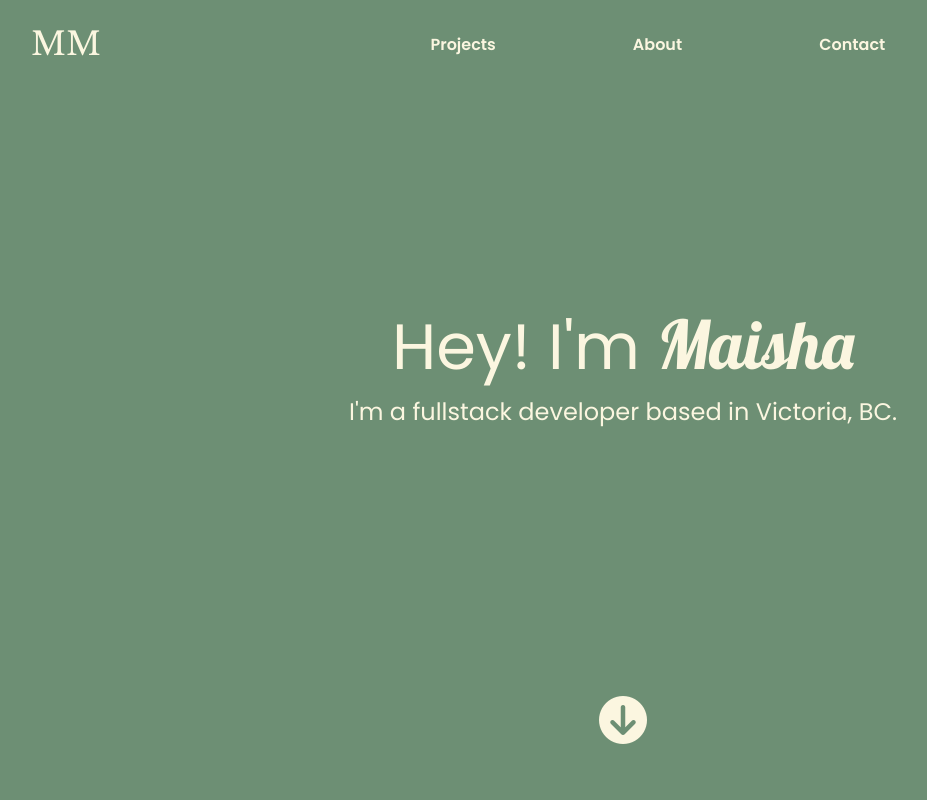
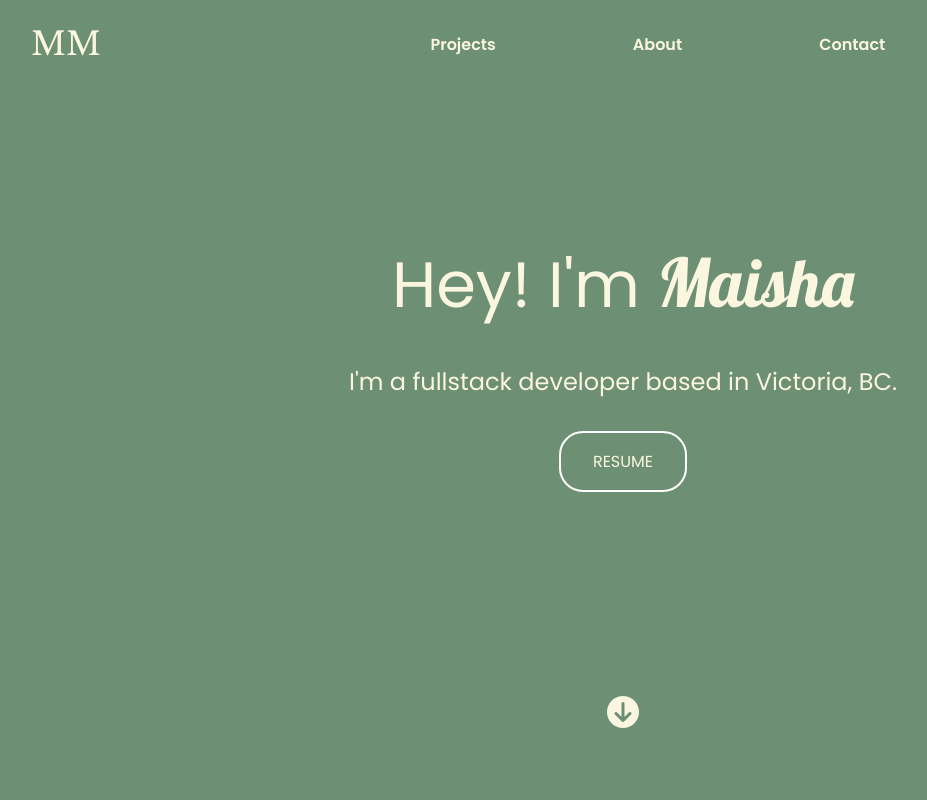
Before and after one commit to maishamir/mySite-react, a React (Vite) app: page / in a window 1280 px wide. Shown: the top 800 px of the page, without its empty margins (17-944 px from the left). Built offline with nearby package versions, Linux system fonts and the light colour scheme; some icons are missing.

Commit message:
added resume and made minor styling fixes

```diff
--- a/index.html
+++ b/index.html
@@ -1,6 +1,7 @@
 <!DOCTYPE html>
 <html lang="en">
   <head>
+    <link rel="stylesheet" href="index.scss">
     <meta charset="UTF-8" />
     <meta name="viewport" content="width=device-width, initial-scale=1.0" />
     <link rel="preconnect" href="https://fonts.googleapis.com" />
--- /dev/null
+++ b/index.scss
@@ -0,0 +1,3 @@
+html {
+    scroll-behavior: smooth;
+}
--- a/src/components/Hero/Hero.jsx
+++ b/src/components/Hero/Hero.jsx
@@ -2,6 +2,7 @@ import React from "react";
 import heroImg from "../../assets/images/Maisha Mir_LI.jpg";
 import arrow from "/Users/maishamir/Documents/mySite-react/public/icons/arrow button circle.svg"
 import { FontAwesomeIcon } from "@fortawesome/react-fontawesome";
+import resume from "/Users/maishamir/Documents/mySite-react/src/assets/Maisha Mir - Resume.pdf"
 import "./Hero.scss";
 
 function Hero() {
@@ -12,11 +13,12 @@ function Hero() {
         <div className="hero__text">
           <h1 className="hero__title">Hey! I'm <span className="hero__title-italic">Maisha</span></h1>
           <p className="hero__blurb">I'm a fullstack developer based in Victoria, BC.</p>
+          <a href={resume} target="_blank" className="hero__resume">Resume</a>
         </div>
           </div>
 
           <div className="hero__arrow bounce">
-              <a href="#projects"><i className="fa-solid fa-circle-arrow-down fa-3x" style={{color: "#fbf6e0"}} /></a>
+              <a href="#projects"><i className="fa-solid fa-circle-arrow-down fa-2x" style={{color: "#fbf6e0"}} /></a>
       </div>
     </main>
   );
--- a/src/components/Hero/Hero.scss
+++ b/src/components/Hero/Hero.scss
@@ -29,6 +29,25 @@
   &__text {
     text-align: center;
     color: #fbf6e0;
+    display: flex;
+    flex-direction: column;
+    gap: 2rem;
+
+    a {
+      text-decoration: none;
+      color: #fbf6e0;
+      padding: 1rem 2rem;
+      border: 2px solid white;
+      // width: 33%;
+      border-radius: 1.5rem;
+      margin: 0 auto;
+
+      &:hover {
+        background: rgba(251, 246, 224, 0.5);
+      }
+    }
+
+
   }
 
   &__blurb {
@@ -41,13 +60,14 @@
     border-radius: 50%;
   }
 
+  &__resume {
+    text-transform: uppercase;
+  }
+
   &__arrow {
     margin-top: 3rem;
     display: flex;
     justify-content: center;
-    img {
-      height: 2.5rem;
-    }
   }
 }
 
```
Also changed, not shown: 1 other file (tests, documents, lock files or other folders).
